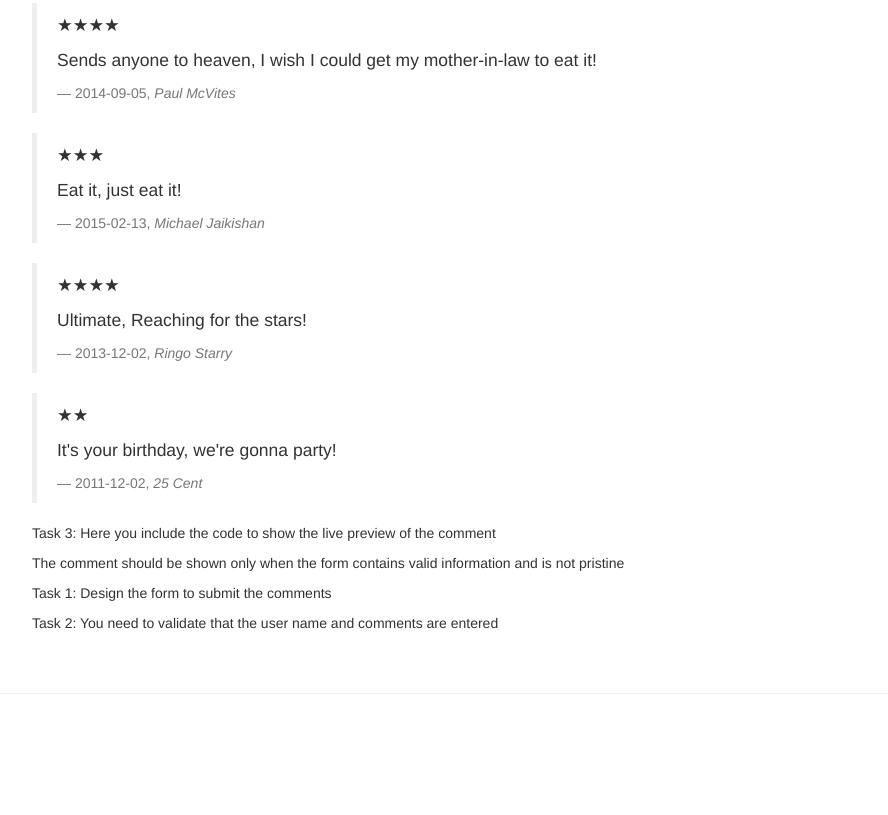
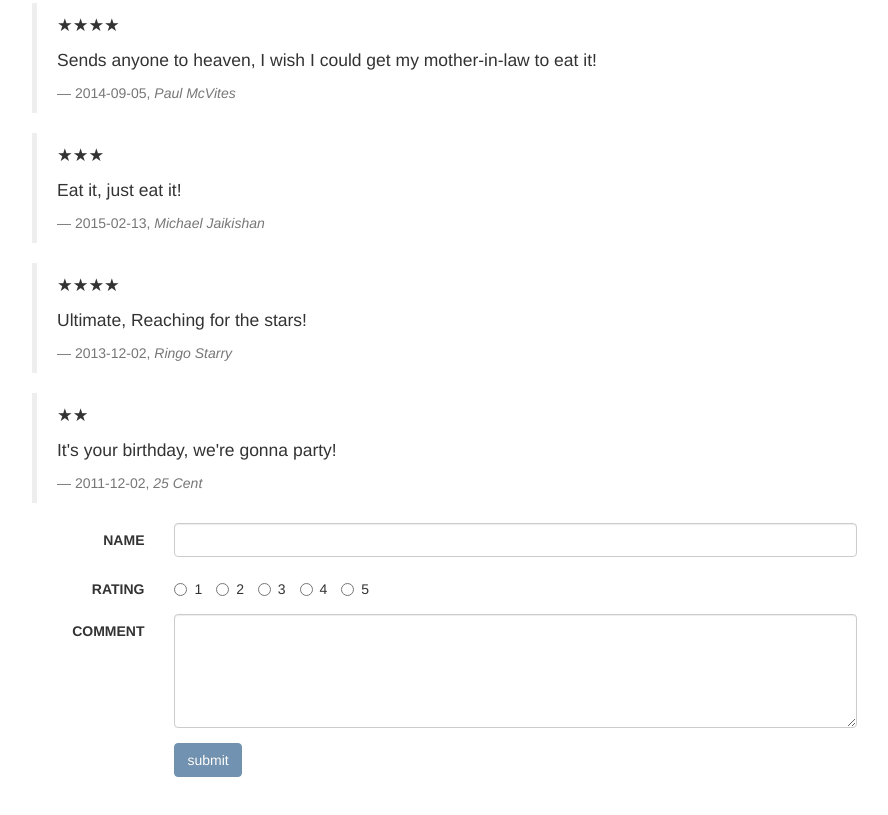
Before and after one commit to 2bom/COURSERA_angularJS, a website: page app/dishdetail2.html in a window 1280 px wide. Shown: the part 373-1188 px from the top of the page, without its empty margins (148-1036 px from the left). Before the commit the page ends 1067 px from the top, so only its background shows below. Drawn offline with Linux system fonts and the light colour scheme.

Commit message:
Finish angular assignment 2
Make comment form.
Set form validation for comment form.
Add new comment into array of dish comments.

```diff
--- a/app/dishdetail2.html
+++ b/app/dishdetail2.html
@@ -56,17 +56,52 @@
                 <footer>{{comment.date | date:'yyyy-MM-dd'}},  <cite title="Source Title">{{comment.author}}</cite></footer>
             </blockquote>
         </div>
+
         <div class="col-xs-9 col-xs-offset-1" ng-controller="DishCommentController">
-                    <ul class="list-unstyled">
-						<p>Task 3: Here you include the code to show the live preview of the comment</p>
-						<p>The comment should be shown only when the form contains valid
-						information and is not pristine</p>
+            <ul ng-show="commentForm.$valid" class="list-unstyled" style="border: 1px solid lightgray; margin: 15px; margin-bottom: 20px; padding: 20px;">
+                <!--TODO: Here you include the code to show the live preview of the comment
+                 The comment should be shown only when the form contains valid information and is not pristine-->
+                <li><strong>NAME :</strong> {{newComment.author}}</li>
+                <li><strong>RATING :</strong> {{ratingStar(newComment, newComment.rating)}}</li>
+                <li><strong>COMMENT :</strong> {{newComment.comment}}</li>
             </ul>
+
             <form class="form-horizontal" name="commentForm"
                   ng-submit="submitComment()" novalidate>
-					<p>Task 1: Design the form to submit the comments</p>
-					<p>Task 2: You need to validate that the user name and comments are entered</p>
+                <!--Design the form to submit the comments-->
+                <!--You need to validate that the user name and comments are entered-->
+                <div class="form-group" ng-class="{ 'has-error' : commentForm.userId.$error.required && !commentForm.userId.$pristine }">
+                    <label for="userId" class="col-sm-2 control-label">NAME</label>
+                    <div class="col-sm-10">
+                        <input type="text" class="form-control" id="userId" name="userId" ng-model="newComment.author" required>
+                        <span ng-show="commentForm.userId.$error.required && !commentForm.userId.$pristine">Your name is required.</span>
+                    </div>
+                </div>
+                <div class="form-group">
+                    <label class="col-sm-2 control-label">RATING</label>
+                    <div class="col-sm-10">
+                        <label class="radio-inline"><input name="rating" type="radio" ng-model="newComment.rating" ng-value="1" ng-required="!newComment.rating">1</label>
+                        <label class="radio-inline"><input name="rating" type="radio" ng-model="newComment.rating" ng-value="2" ng-required="!newComment.rating">2</label>
+                        <label class="radio-inline"><input name="rating" type="radio" ng-model="newComment.rating" ng-value="3" ng-required="!newComment.rating">3</label>
+                        <label class="radio-inline"><input name="rating" type="radio" ng-model="newComment.rating" ng-value="4" ng-required="!newComment.rating">4</label>
+                        <label class="radio-inline"><input name="rating" type="radio" ng-model="newComment.rating" ng-value="5" ng-required="!newComment.rating">5</label>
+                    </div>
+                </div>
+                <div class="form-group">
+                    <label for="newComment" class="col-sm-2 control-label">COMMENT</label>
+                    <div class="col-sm-10">
+                        <textarea class="form-control" name="newComment" id="newComment" cols="40" rows="5" ng-model="newComment.comment" ng-required="!newComment.comment"></textarea>
+                    </div>
+                </div>
+
+                <div class="form-group">
+                    <div class="col-sm-offset-2 col-sm-10">
+                        <button class="btn btn-primary" type="submit" ng-disabled="commentForm.$invalid">submit</button>
+                    </div>
+                </div>
+
             </form>
+
         </div>
     </div>
 </div>
--- a/app/scripts/app.js
+++ b/app/scripts/app.js
@@ -159,19 +159,21 @@ angular.module('confusionApp', [])
     }])
 
     .controller('DishCommentController', ['$scope', function($scope) {
-    //
-    //   //Step 1: Create a JavaScript object to hold the comment from the form
-    //
-    //   $scope.submitComment = function () {
-    //
-    //     //Step 2: This is how you record the date
-    //     // "The date property of your JavaScript object holding the comment" = new Date().toISOString();
-    //
-    //     // Step 3: Push your comment into the dish's comment array
-    //     $scope.dish.comments.push("Your JavaScript Object holding the comment");
-    //
-    //     //Step 4: reset your form to pristine
-    //
-    //     //Step 5: reset your JavaScript object that holds your comment
-    //   }
+
+      //Step 1: Create a JavaScript object to hold the comment from the form
+      //Step 2: This is how you record the date
+      // Step 3: Push your comment into the dish's comment array
+      //Step 4: reset your form to pristine
+      //Step 5: reset your JavaScript object that holds your comment
+
+      $scope.newComment = {rating: "", comment: "", author: "", date: ""};
+
+      $scope.submitComment = function () {
+        if(!($scope.newComment.author == "")){
+          $scope.newComment.date = new Date().toISOString();
+          $scope.dish.comments.push($scope.newComment);
+        }
+          $scope.newComment = {rating: "", comment: "", author: "", date: ""};
+          $scope.commentForm.$setPristine();
+      }
     }]);
--- a/gulpfile.js
+++ b/gulpfile.js
@@ -32,13 +32,14 @@ gulp.task('default', ['clean'], function() {
 });
 
 gulp.task('usemin',['jshint'], function () {
-  return gulp.src('./app/contactus.html')
+  return gulp.src('./app/dishdetail2.html')
       .pipe(usemin({
         css:[minifycss(),rev()],
         js: [ngannotate(),uglify(),rev()]
       }))
       .pipe(gulp.dest('dist/'));
 });
+
 
 // Images
 gulp.task('imagemin', function() {
@@ -76,7 +77,7 @@ gulp.task('browser-sync', ['default'], function () {
   browserSync.init(files, {
     server: {
       baseDir: "dist",
-      index: "contactus.html"
+      index: "dishdetail2.html"
     }
   });
   // Watch any files in dist/, reload on change
```
Also changed, not shown: app/contactus.html (+1 -1 lines). Lines whose indentation alone changed are shown as unchanged.
